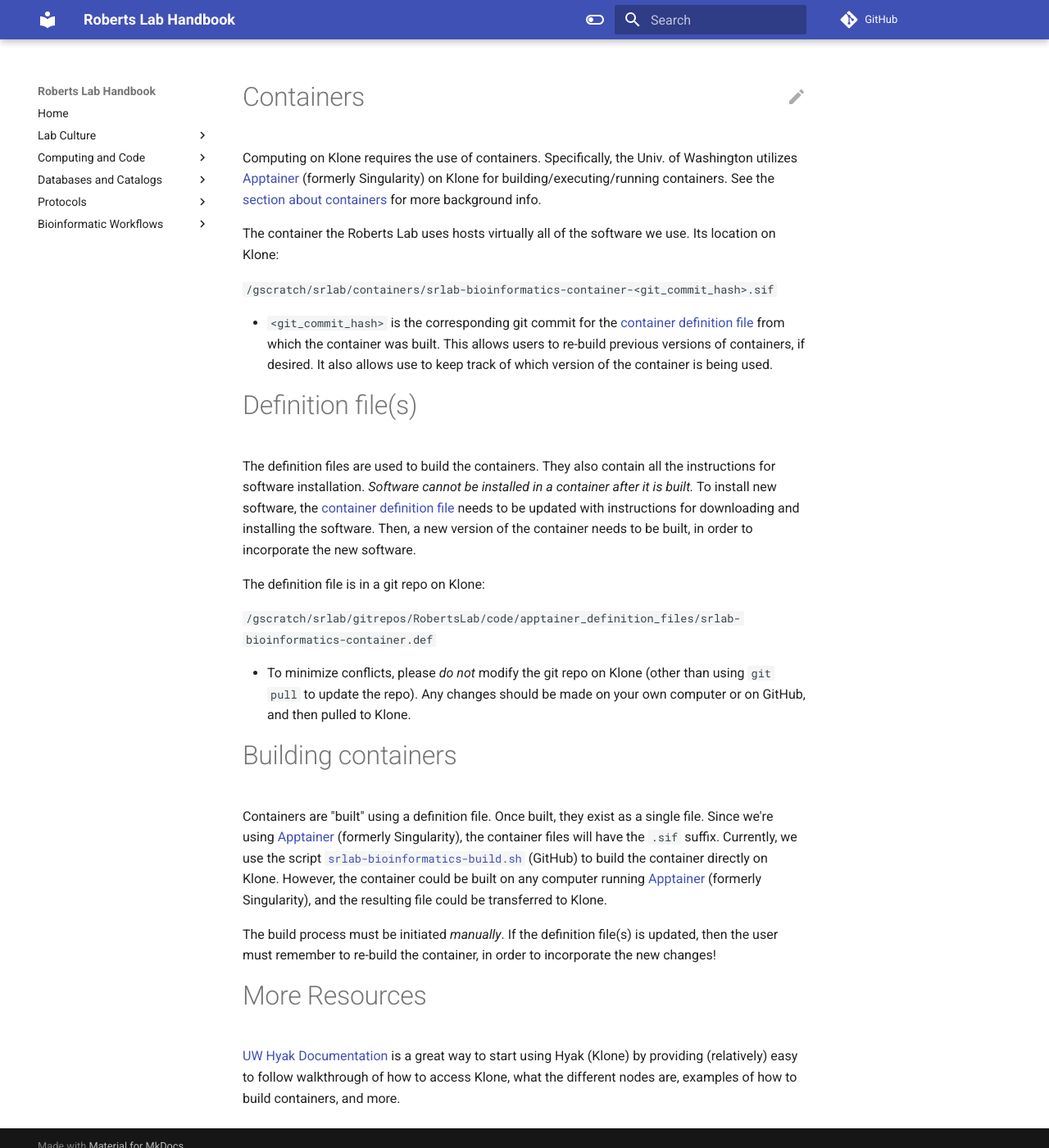
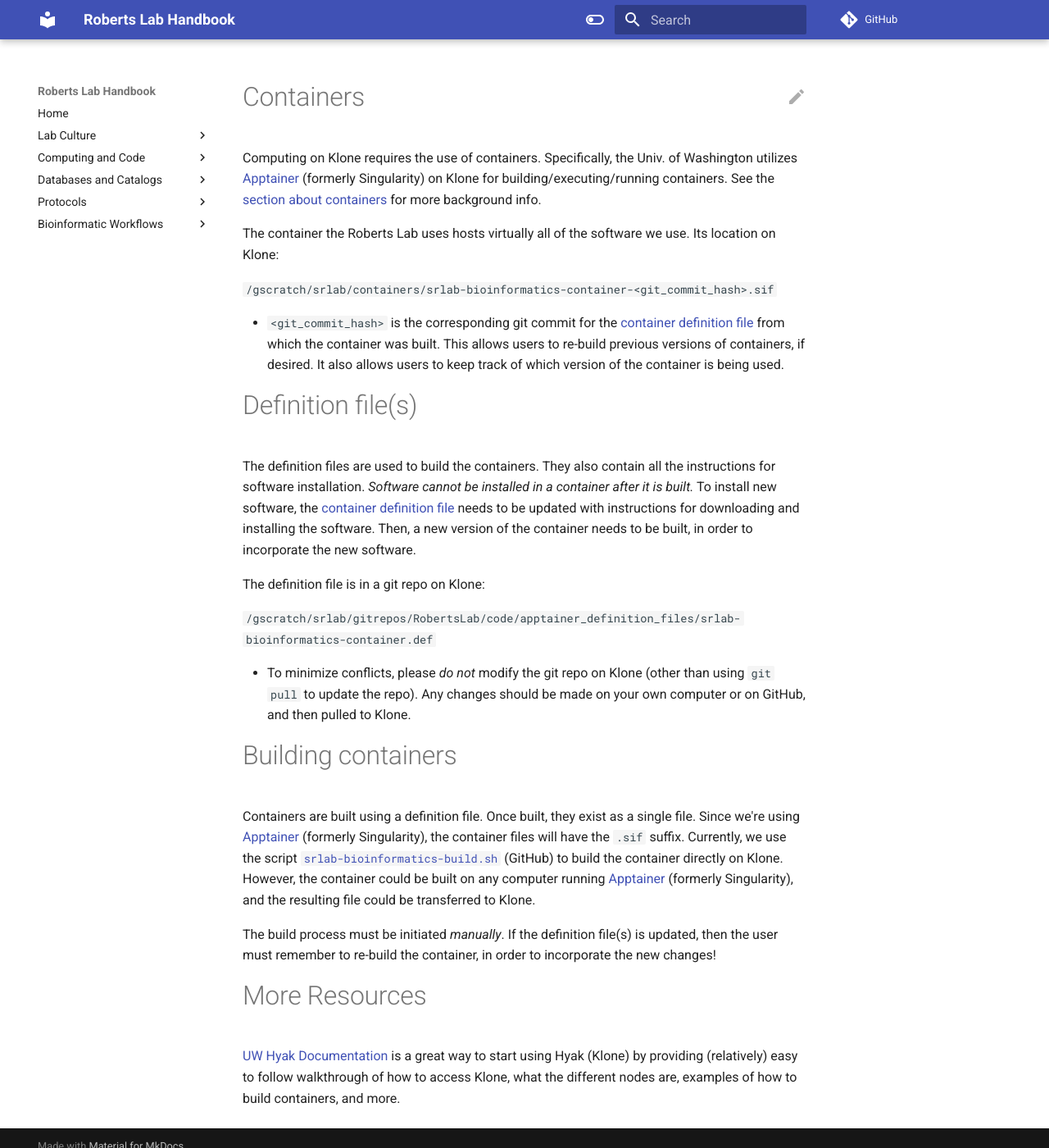
Before and after one commit to RobertsLab/resources, an MkDocs documentation site: the page built from docs/klone_Installing-Programs.md, in a window 1280 px wide and 1400 px high. Shown: the whole window at 82% size. Built offline with MkDocs 1.6.1 and Material for MkDocs 9.7.7, drawn with Linux system fonts in a browser that asks for light colours; comment, search, counter and statistics services are not loaded.

Commit message:
fix typos in klone_Installing-Programs.md

```diff
--- a/docs/klone_Installing-Programs.md
+++ b/docs/klone_Installing-Programs.md
@@ -6,7 +6,7 @@ The container the Roberts Lab uses hosts virtually all of the software we use. I
 
 `/gscratch/srlab/containers/srlab-bioinformatics-container-<git_commit_hash>.sif`
 
-- `<git_commit_hash>` is the corresponding git commit for the [container definition file](https://github.com/RobertsLab/code/blob/master/apptainer_definition_files/srlab-bioinformatics-container.def) from which the container was built. This allows users to re-build previous versions of containers, if desired. It also allows use to keep track of which version of the container is being used.
+- `<git_commit_hash>` is the corresponding git commit for the [container definition file](https://github.com/RobertsLab/code/blob/master/apptainer_definition_files/srlab-bioinformatics-container.def) from which the container was built. This allows users to re-build previous versions of containers, if desired. It also allows users to keep track of which version of the container is being used.
 
 # Definition file(s)
 
@@ -20,7 +20,7 @@ The definition file is in a git repo on Klone:
 
 # Building containers
 
-Containers are "built" using a definition file. Once built, they exist as a single file. Since we're using [Apptainer](https://apptainer.org/docs/user/main/introduction.html) (formerly Singularity), the container files will have the `.sif` suffix. Currently, we use the script [`srlab-bioinformatics-build.sh`](https://github.com/RobertsLab/code/blob/master/apptainer_definition_files/srlab-bioinformatics-build.sh) (GitHub) to build the container directly on Klone. However, the container could be built on any computer running [Apptainer](https://apptainer.org/docs/user/main/introduction.html) (formerly Singularity), and the resulting file could be transferred to Klone.
+Containers are built using a definition file. Once built, they exist as a single file. Since we're using [Apptainer](https://apptainer.org/docs/user/main/introduction.html) (formerly Singularity), the container files will have the `.sif` suffix. Currently, we use the script [`srlab-bioinformatics-build.sh`](https://github.com/RobertsLab/code/blob/master/apptainer_definition_files/srlab-bioinformatics-build.sh) (GitHub) to build the container directly on Klone. However, the container could be built on any computer running [Apptainer](https://apptainer.org/docs/user/main/introduction.html) (formerly Singularity), and the resulting file could be transferred to Klone.
 
 The build process must be initiated _manually_. If the definition file(s) is updated, then the user must remember to re-build the container, in order to incorporate the new changes!
 
```
